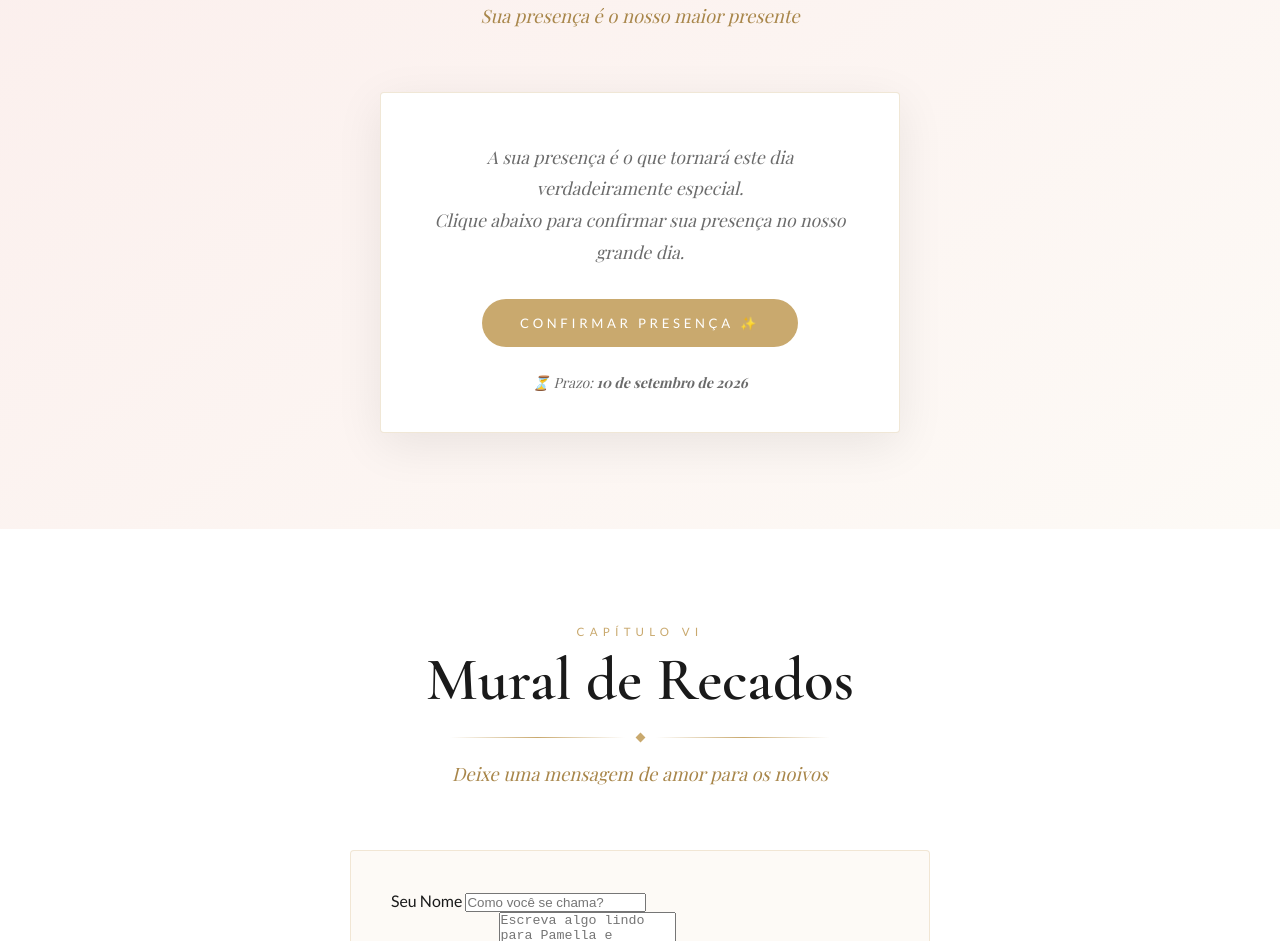
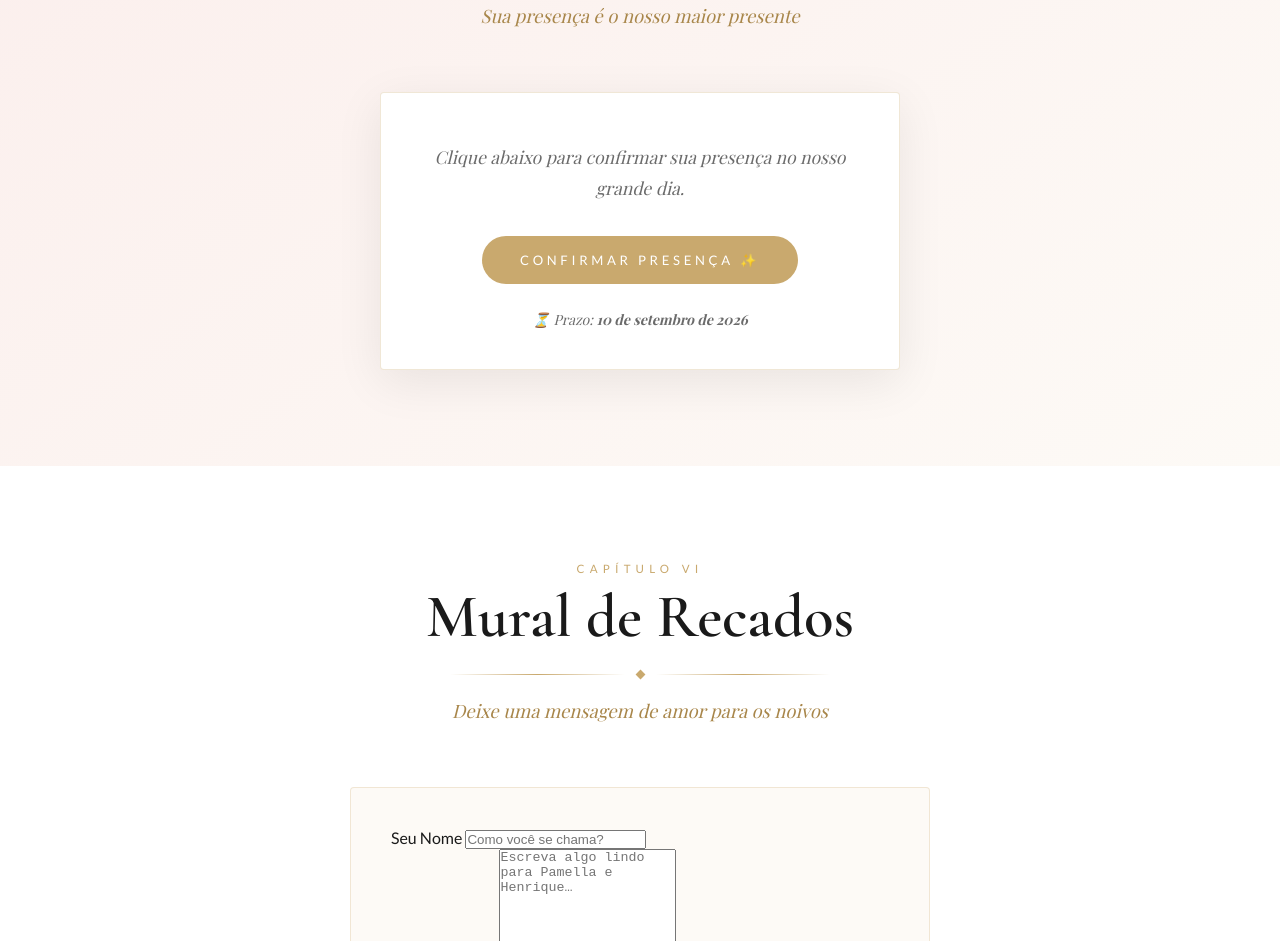
Before and after one commit to Aliny01/noivospamellaehenrique, a plain HTML site: page index.html in a window 1280 px wide. Shown: the part 5071-6012 px from the top of the page. Drawn offline with nearby package versions, Linux system fonts and the light colour scheme; a web font is replaced by a local one.

Commit message:
Remove linha de texto da seção RSVP
Co-Authored-By: Claude Sonnet 4.6 <noreply@anthropic.com>

```diff
--- a/index.html
+++ b/index.html
@@ -1277,7 +1277,6 @@
 
       <div class="rsvp-card reveal">
         <p class="rsvp-info">
-          A sua presença é o que tornará este dia verdadeiramente especial.<br>
           Clique abaixo para confirmar sua presença no nosso grande dia.
         </p>
         <button class="btn-gold" onclick="openRsvpModal()">Confirmar Presença ✨</button>
```
